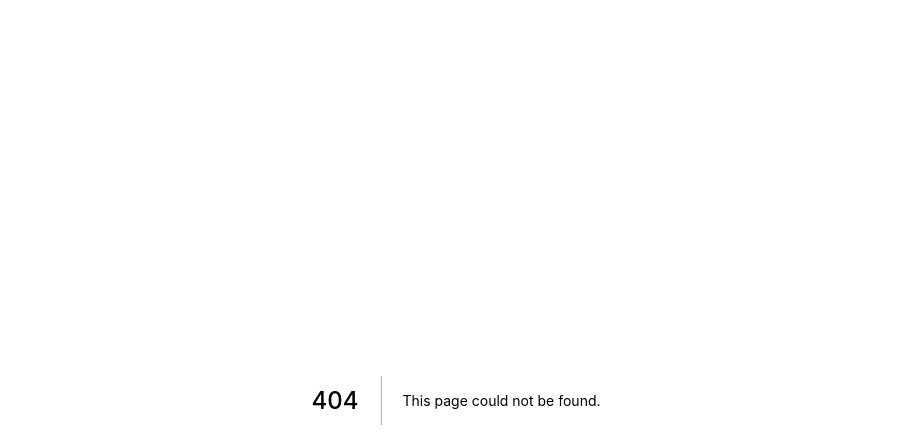
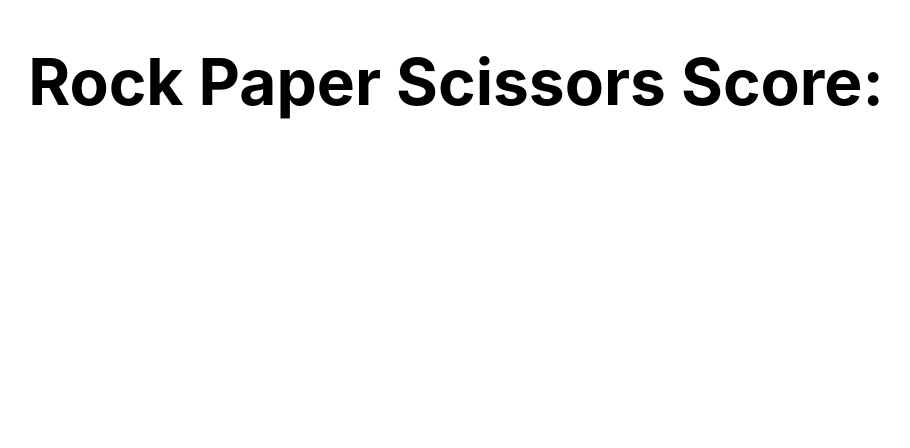
Before and after one commit to Dlelo/rock-paper-scissors, a Next.js app in the folder rps-app/: page /components/Header in a window 1280 px wide. Before the commit this address had no page. Shown: the top 448 px of the page, without its empty margins (184-1094 px from the left). Built offline with nearby package versions, Linux system fonts and the light colour scheme.

Commit message:
add header

```diff
--- /dev/null
+++ b/rps-app/pages/components/Header.jsx
@@ -0,0 +1,12 @@
+import React from 'react'
+import styles from '../../styles/Header.module.css'
+
+export default function Header({score}) {
+  return (
+    <div className={styles.container}>
+        <div className={styles.main}>
+            <h1 className={styles.title}>Rock Paper Scissors Score: {score}</h1>
+        </div>
+    </div>
+  )
+}
--- /dev/null
+++ b/rps-app/styles/Header.module.css
@@ -0,0 +1,15 @@
+.container {
+    padding: 0 2rem;
+}
+
+.main {
+    flex: 1;
+    display: flex;
+    flex-direction: column;
+    justify-content: center;
+    align-items: center;
+}
+
+.title {
+    font-size: 4rem
+}
```
Also changed, not shown: rps-app/pages/index.js (+7 -3 lines), rps-app/pages/components/Footer.jsx (added), rps-app/pages/components/Game.jsx (added), rps-app/pages/components/Play.jsx (added).
